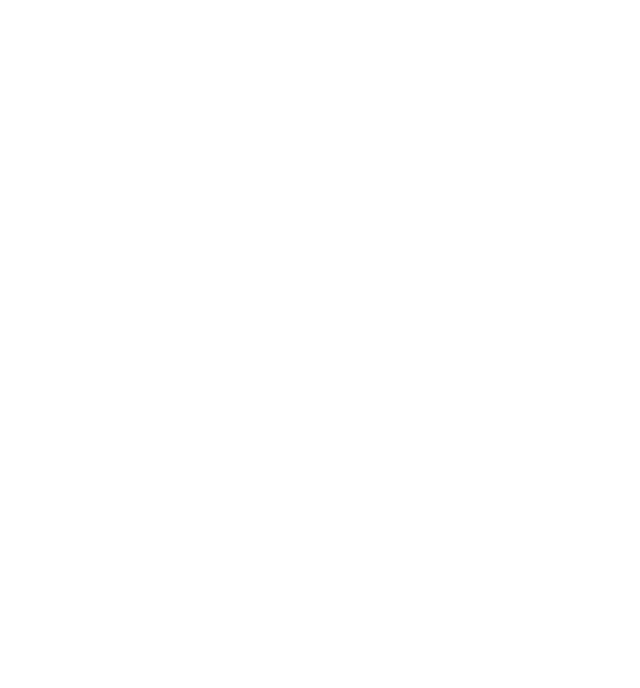
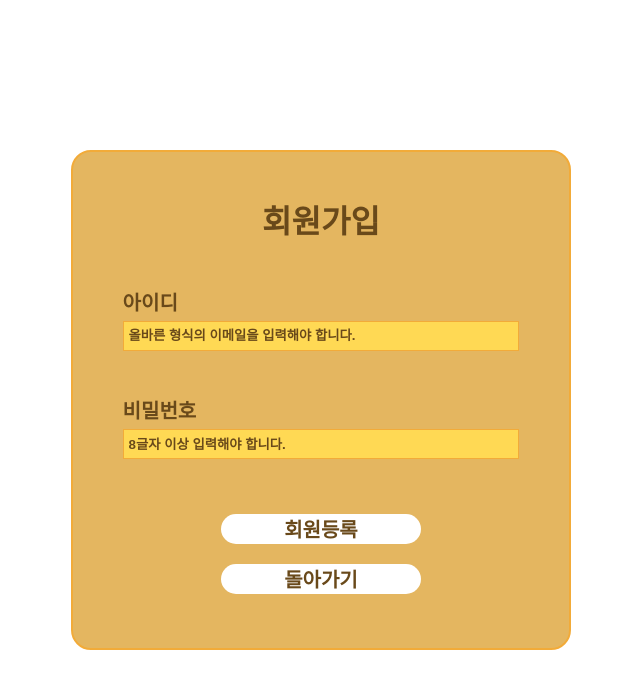
Before and after one commit to RumbleBi/wanted-pre-onboarding-challenge-fe-1, a React (Create React App) app in the folder client/: page /signup in a window 1280 px wide. Shown: the top 688 px of the page, without its empty margins (319-959 px from the left). Built offline with nearby package versions, Linux system fonts and the light colour scheme.

Commit message:
회원가입,등록 목업진행중

```diff
--- a/client/src/components/login/LoginContainer.tsx
+++ b/client/src/components/login/LoginContainer.tsx
@@ -1,5 +1,11 @@
 import LoginPresenter from "./LoginPresenter";
+import { useNavigate } from "react-router-dom";
 
 export default function LoginContainer() {
-  return <LoginPresenter />;
+  const navigate = useNavigate();
+  const onClickSignupPage = () => {
+    navigate("/signup");
+  };
+
+  return <LoginPresenter onClickSignupPage={onClickSignupPage} />;
 }
--- a/client/src/components/login/LoginPresenter.tsx
+++ b/client/src/components/login/LoginPresenter.tsx
@@ -1,9 +1,23 @@
 import * as S from "./LoginStyles";
 
-export default function LoginPresenter() {
+export default function LoginPresenter(props: any) {
   return (
     <S.Background>
-      <S.Container></S.Container>
+      <S.Container>
+        <h1>Todo List</h1>
+        <div>
+          <p>아이디</p>
+          <input type='text' />
+        </div>
+        <div>
+          <p>비밀번호</p>
+          <input type='password' placeholder='8글자 이상 입력해야 합니다.' />
+        </div>
+        <div className='button__wrapper'>
+          <button>로그인</button>
+          <button onClick={props.onClickSignupPage}>회원가입</button>
+        </div>
+      </S.Container>
     </S.Background>
   );
 }
--- a/client/src/components/login/LoginStyles.ts
+++ b/client/src/components/login/LoginStyles.ts
@@ -1,5 +1,8 @@
 import styled from "@emotion/styled";
-
+// font 색상 #69491A
+// container 색상 #E4B660
+// button 색상 #FFD954
+// 선색 #F2AB39
 export const Background = styled.div`
   display: flex;
   justify-content: center;
@@ -9,6 +12,55 @@
 
 export const Container = styled.div`
   width: 500px;
-  height: 700px;
-  background-color: red;
+  height: 500px;
+  background-color: #e4b660;
+  border: 2px solid #f2ab39;
+  border-radius: 20px;
+  display: flex;
+  flex-direction: column;
+  align-items: center;
+  justify-content: space-evenly;
+  .button__wrapper {
+    align-items: center;
+  }
+  h1 {
+    color: #69491a;
+  }
+  div {
+    display: flex;
+    flex-direction: column;
+    width: 80%;
+    p {
+      color: #69491a;
+      font-weight: bold;
+      font-size: 20px;
+    }
+    input {
+      height: 30px;
+      margin-top: 5px;
+      border: 1px solid #f2ab39;
+      padding-left: 5px;
+      color: #69491a;
+      background-color: #ffd954;
+      ::placeholder {
+        color: #69491a;
+        font-weight: bold;
+      }
+    }
+    button {
+      display: flex;
+      justify-content: center;
+      align-items: center;
+      width: 200px;
+      height: 30px;
+      margin: 10px 0px;
+      border-radius: 20px;
+      border: none;
+      background-color: #ffffff;
+      color: #69491a;
+      font-size: 20px;
+      font-weight: bold;
+      cursor: pointer;
+    }
+  }
 `;
--- a/client/src/components/signup/SignupContainer.tsx
+++ b/client/src/components/signup/SignupContainer.tsx
@@ -1,5 +1,10 @@
 import SignupPresenter from "./SignupPresenter";
+import { useNavigate } from "react-router-dom";
 
 export default function SignupContainer() {
-  return <SignupPresenter />;
+  const navigate = useNavigate();
+  const onClickLoginPage = () => {
+    navigate("/");
+  };
+  return <SignupPresenter onClickLoginPage={onClickLoginPage} />;
 }
--- a/client/src/components/signup/SignupPresenter.tsx
+++ b/client/src/components/signup/SignupPresenter.tsx
@@ -1,7 +1,23 @@
-export default function SignupPresenter() {
+import * as S from "./SignupStyles";
+
+export default function SignupPresenter(props: any) {
   return (
-    <>
-      <div></div>
-    </>
+    <S.Background>
+      <S.Container>
+        <h1>회원가입</h1>
+        <div>
+          <p>아이디</p>
+          <input type='text' placeholder='올바른 형식의 이메일을 입력해야 합니다.' />
+        </div>
+        <div>
+          <p>비밀번호</p>
+          <input type='password' placeholder='8글자 이상 입력해야 합니다.' />
+        </div>
+        <div className='button__wrapper'>
+          <button>회원등록</button>
+          <button onClick={props.onClickLoginPage}>돌아가기</button>
+        </div>
+      </S.Container>
+    </S.Background>
   );
 }
--- a/client/src/components/signup/SignupStyles.ts
+++ b/client/src/components/signup/SignupStyles.ts
@@ -0,0 +1,66 @@
+import styled from "@emotion/styled";
+// font 색상 #69491A
+// container 색상 #E4B660
+// button 색상 #FFD954
+// 선색 #F2AB39
+export const Background = styled.div`
+  display: flex;
+  justify-content: center;
+  align-items: center;
+  height: 100vh;
+`;
+
+export const Container = styled.div`
+  width: 500px;
+  height: 500px;
+  background-color: #e4b660;
+  border: 2px solid #f2ab39;
+  border-radius: 20px;
+  display: flex;
+  flex-direction: column;
+  align-items: center;
+  justify-content: space-evenly;
+  .button__wrapper {
+    align-items: center;
+  }
+  h1 {
+    color: #69491a;
+  }
+  div {
+    display: flex;
+    flex-direction: column;
+    width: 80%;
+    p {
+      color: #69491a;
+      font-weight: bold;
+      font-size: 20px;
+    }
+    input {
+      height: 30px;
+      margin-top: 5px;
+      border: 1px solid #f2ab39;
+      padding-left: 5px;
+      color: #69491a;
+      background-color: #ffd954;
+      ::placeholder {
+        color: #69491a;
+        font-weight: bold;
+      }
+    }
+    button {
+      display: flex;
+      justify-content: center;
+      align-items: center;
+      width: 200px;
+      height: 30px;
+      margin: 10px 0px;
+      border-radius: 20px;
+      border: none;
+      background-color: #ffffff;
+      color: #69491a;
+      font-size: 20px;
+      font-weight: bold;
+      cursor: pointer;
+    }
+  }
+`;
```
